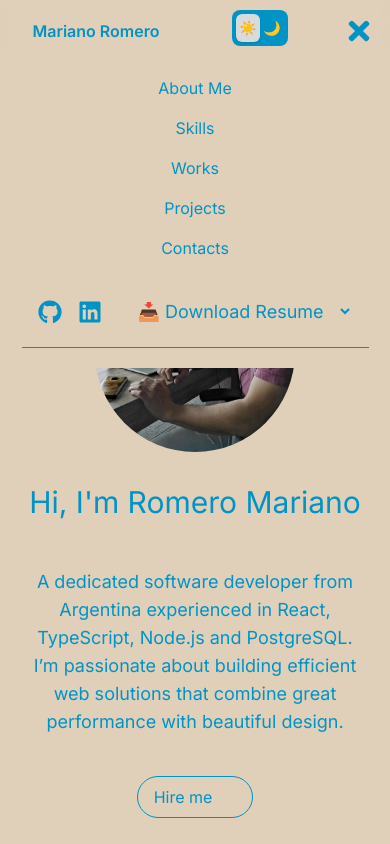
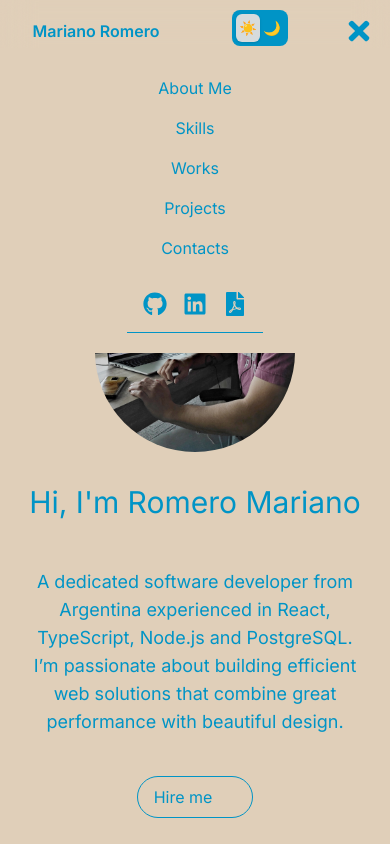
Before and after one commit to Marianoromero8/portfolio, a Next.js app: page / in a window 390 px wide. Both pictures are taken after a click on the button 359 px from the left and 31 px from the top of the page. Shown: the top 844 px of the page. Built offline with nearby package versions, Linux system fonts and the light colour scheme.

Commit message:
resume update

```diff
--- a/app/components/NavBar.tsx
+++ b/app/components/NavBar.tsx
@@ -120,7 +120,7 @@ export default function NavBar() {
           <FaLinkedin />
         </a>
         <a
-          href="/Resume - Romero Mariano.pdf"
+          href="/Resume_Romero_Mariano_Software_Dev.pdf"
           target="_blank"
           // download="Resume - Romero Mariano.pdf"
           className="text-2xl"
@@ -191,27 +191,15 @@ export default function NavBar() {
               >
                 <FaLinkedin />
               </a>
+              <a
+                href="/Resume_Romero_Mariano_Software_Dev.pdf"
+                target="_blank"
+                // download="Resume - Romero Mariano.pdf"
+                className="text-2xl"
+              >
+                <FaFilePdf />
+              </a>
             </div>
-            <select
-              onChange={handleDownload}
-              className="px-3 py-2 rounded text-lg bg-transparent"
-            >
-              <option value="" hidden>
-                📥 Download Resume
-              </option>
-              <option
-                value="/CV-Romero Mariano-Desarrollador Frontend.pdf"
-                className="px-3 py-2 rounded text-lg"
-              >
-                📄Cv - Español
-              </option>
-              <option
-                value="/Resume_Romero_Mariano_Software_Dev.pdf"
-                className="px-3 py-2 rounded text-lg"
-              >
-                📄Resume - English
-              </option>
-            </select>
           </div>
         </div>
       )}
```
